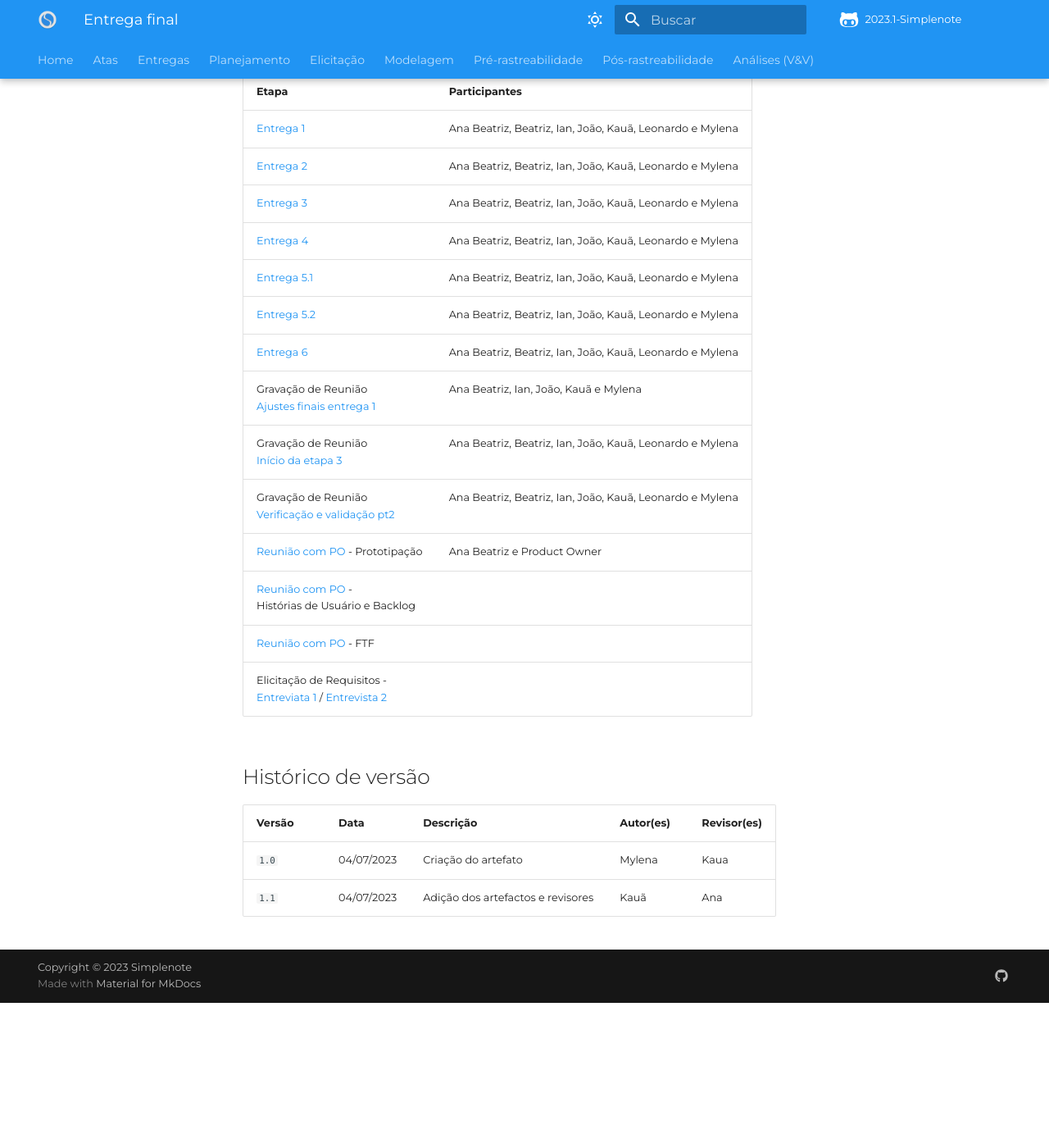
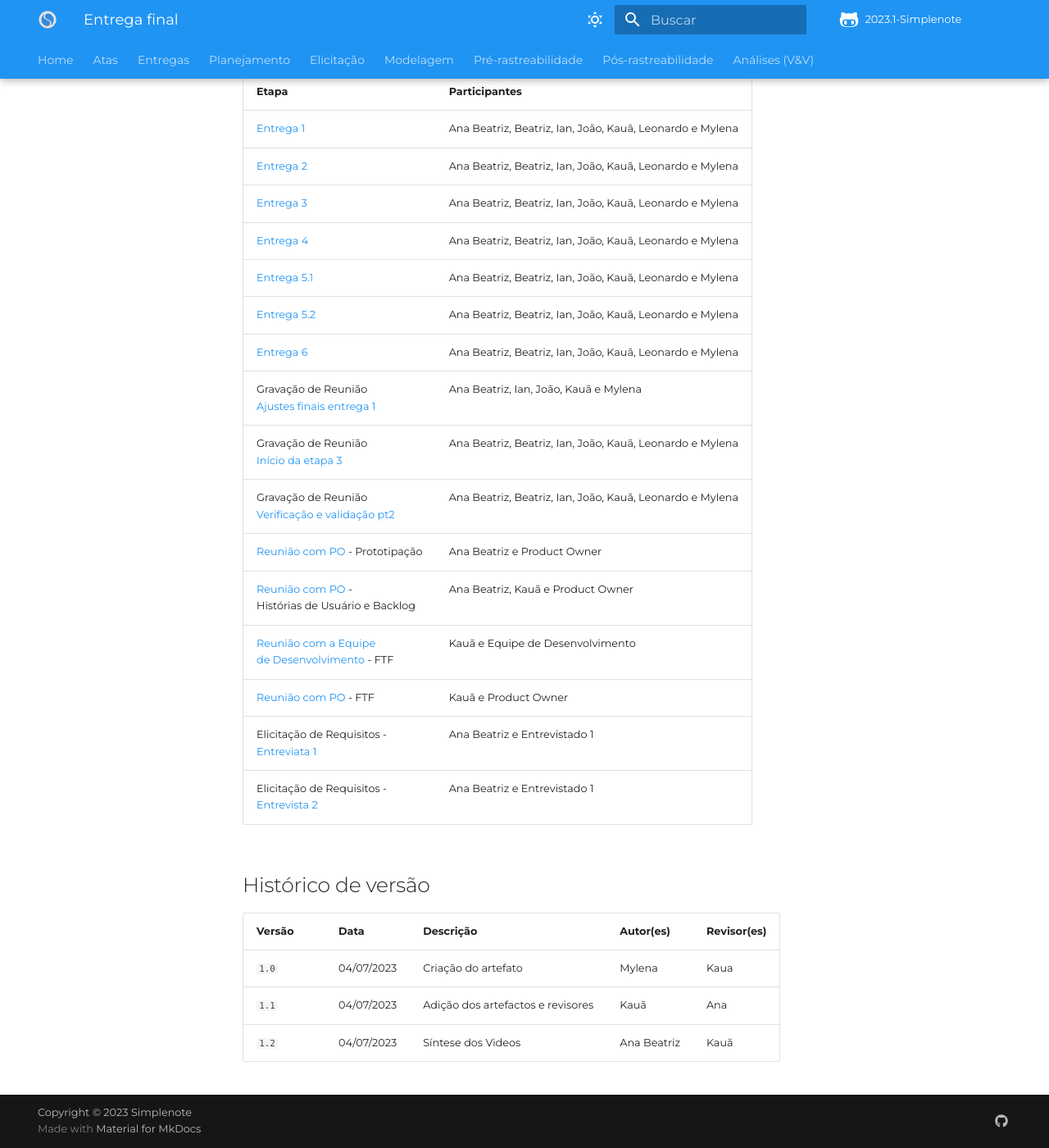
Before and after one commit to Requisitos-de-Software/2023.1-Simplenote, an MkDocs documentation site: the page built from docs/entrega-final.md, in a window 1280 px wide and 1400 px high, scrolled down 7582 px. Shown: the whole window at 82% size. Built offline with MkDocs 1.6.1 and Material for MkDocs 9.7.7, drawn with Linux system fonts in a browser that asks for light colours; some web fonts are replaced; comment, search, counter and statistics services are not loaded; before the commit the page ends 8805 px from its top, so only the background shows below that.

Commit message:
#88 Sintese dos videos

```diff
--- a/docs/entrega-final.md
+++ b/docs/entrega-final.md
@@ -272,16 +272,19 @@ Na parte de verificação foi feito um planejamento de um modelo a se seguir par
 | Gravação de Reunião<br>[Início da etapa 3](https://youtu.be/El_cwOEWp14)| Ana Beatriz, Beatriz, Ian, João, Kauã, Leonardo e Mylena |
 | Gravação de Reunião<br>[Verificação e validação pt2](https://www.youtube.com/watch?v=t4xvg6oHiZI)| Ana Beatriz, Beatriz, Ian, João, Kauã, Leonardo e Mylena |
 | [Reunião com PO](https://youtu.be/LjZ1S_u8vkw) - Prototipação | Ana Beatriz e Product Owner|
-|[Reunião com PO](https://youtu.be/XFLfx9RYVpg) - <br> Histórias de Usuário e  Backlog||
-|[Reunião com PO]() - FTF||
-| Elicitação de Requisitos - <br> [Entreviata 1]() / [Entrevista 2]() ||
+|[Reunião com PO](https://youtu.be/XFLfx9RYVpg) - <br> Histórias de Usuário e  Backlog|Ana Beatriz, Kauã e Product Owner|
+|[Reunião com a Equipe<br> de Desenvolvimento](https://youtu.be/RKZUsCj00us) - FTF | Kauã e Equipe de Desenvolvimento|
+|[Reunião com PO](https://youtu.be/D4a7vA9LOOg) - FTF| Kauã e Product Owner|
+| Elicitação de Requisitos - <br> [Entreviata 1](https://youtu.be/9wbc4-v2vWc) | Ana Beatriz e Entrevistado 1|
+| Elicitação de Requisitos - <br> [Entrevista 2](https://youtu.be/x1gkQIUbq_k) | Ana Beatriz e Entrevistado 1|
 
 
 
 
 ## Histórico de versão
 
-| Versão | Data       | Descrição           | Autor(es)            | Revisor(es) |
-| ------ | ---------- | ------------------- | -------------------- | ----------- |
-| `1.0`  | 04/07/2023 | Criação do artefato | Mylena               |  Kaua       |
-| `1.1`  | 04/07/2023 | Adição dos artefactos e revisores | Kauã   |  Ana        |
+| Versão | Data       | Descrição                         | Autor(es)            | Revisor(es) |
+| ------ | ---------- | --------------------------------- | -------------------- | ----------- |
+| `1.0`  | 04/07/2023 | Criação do artefato               | Mylena               |  Kaua       |
+| `1.1`  | 04/07/2023 | Adição dos artefactos e revisores | Kauã                 |  Ana        |
+| `1.2`  | 04/07/2023 | Síntese dos Videos                | Ana Beatriz          |  Kauã       |
```
